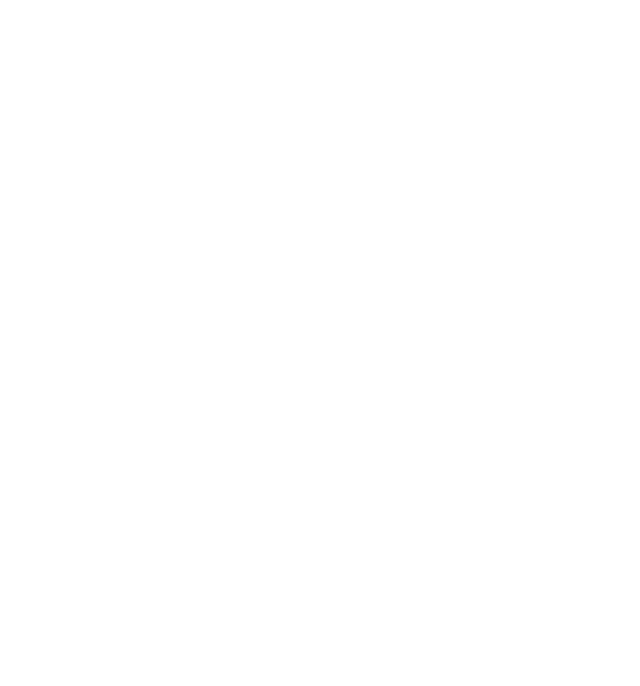
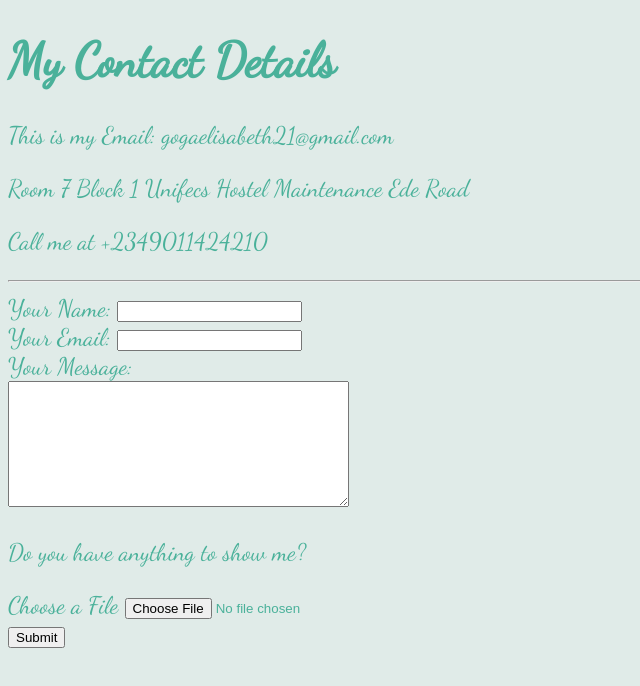
Before and after one commit to oigoga/learning_portfolio, a plain HTML site: page contactme.html in a window 1280 px wide. Shown: the whole page, without its empty margins (0-640 px from the left). Drawn offline with Linux system fonts and the light colour scheme.

Commit message:
Created and Styled my contact page and my about page

```diff
--- a/contactme.html
+++ b/contactme.html
@@ -0,0 +1,37 @@
+<!DOCTYPE html>
+
+<html>
+  <head>
+    <meta charset="utf-8" />
+    <meta http-equiv="X-UA-Compatible" content="IE=edge" />
+    <title>Contact Me Page</title>
+    <meta name="description" content="" />
+    <meta name="viewport" content="width=device-width, initial-scale=1" />
+    <link rel="stylesheet" href="./styles/contact.css" />
+  </head>
+  <body>
+      <div class="intro_info">
+    <h1>My Contact Details</h1>
+    <p>This is my Email: gogaelisabeth21@gmail.com </p>
+    <p>Room 7 Block 1 Unifecs Hostel Maintenance Ede Road</p>
+    <p>Call me at +2349011424210</p>
+    <hr>
+</div>
+
+      <div class="information">
+        <form  action="mailto:gogaelisabeth21@gmail.com" method="post" enctype="text/plain">
+          <label>Your Name:</label>
+        <input type="text" name="yourName" value=""><br>
+        <label>Your Email:</label>
+        <input type="email" name="yourEmail" value=""><br>
+        <label>Your Message:</label><br>
+        <textarea name="yourMessage" rows="8" cols="40"></textarea><br>
+        <p>Do you have anything to show me?</p>
+        <label>Choose a File</label>
+        <input type="file" name="yourFile" value=""><br>
+        <input type="submit" name="">
+      </form>
+    </div>
+
+  </body>
+</html>
--- /dev/null
+++ b/styles/contact.css
@@ -0,0 +1,14 @@
+@import url('https://fonts.googleapis.com/css2?family=Dancing+Script&display=swap');
+body{
+    background-color: #e0ebe8;
+}
+.information{
+    font-family: 'Dancing Script', cursive;
+    color: #4ab19a;
+    font-size: x-large;
+}
+.intro_info{
+    font-family: 'Dancing Script', cursive;
+    color: #4ab19a;
+    font-size: x-large;
+}
```
Also changed, not shown: about.html (+1 -1 lines), styles/about.css (+20 -16 lines).
